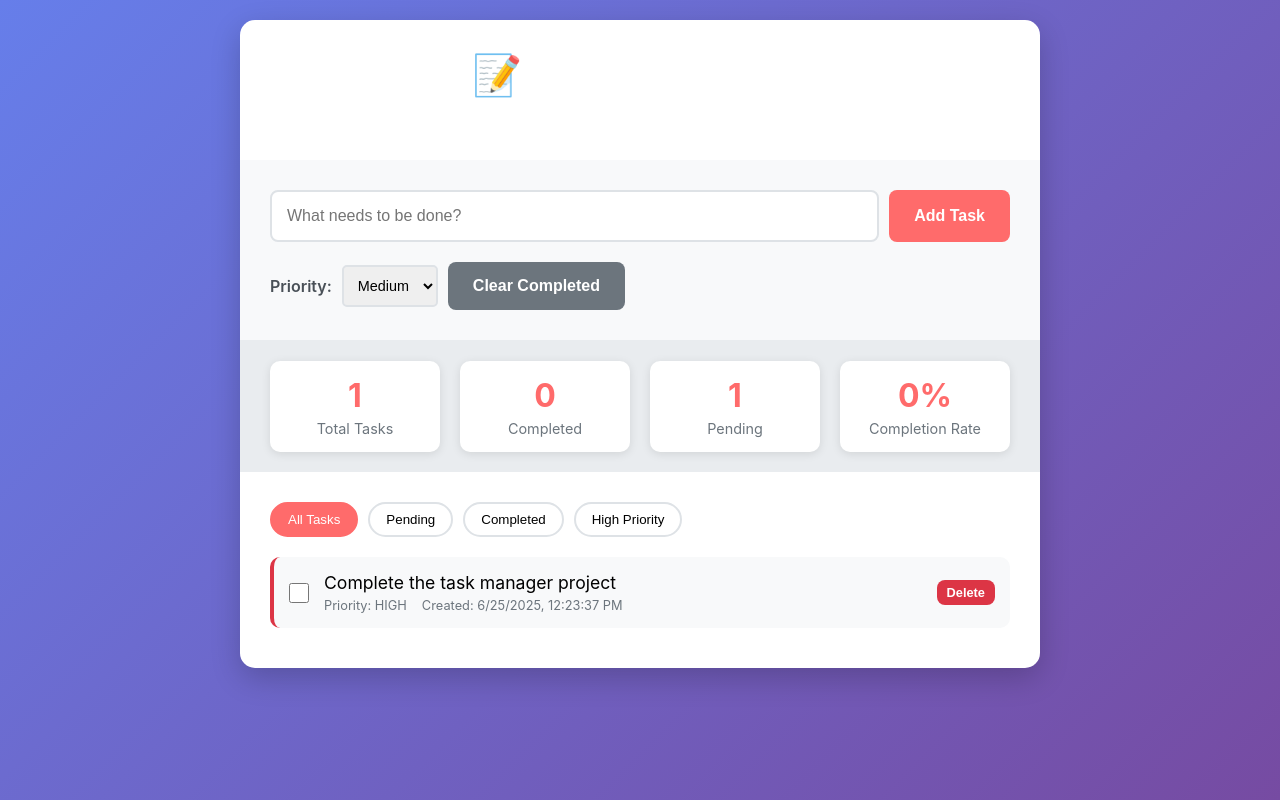
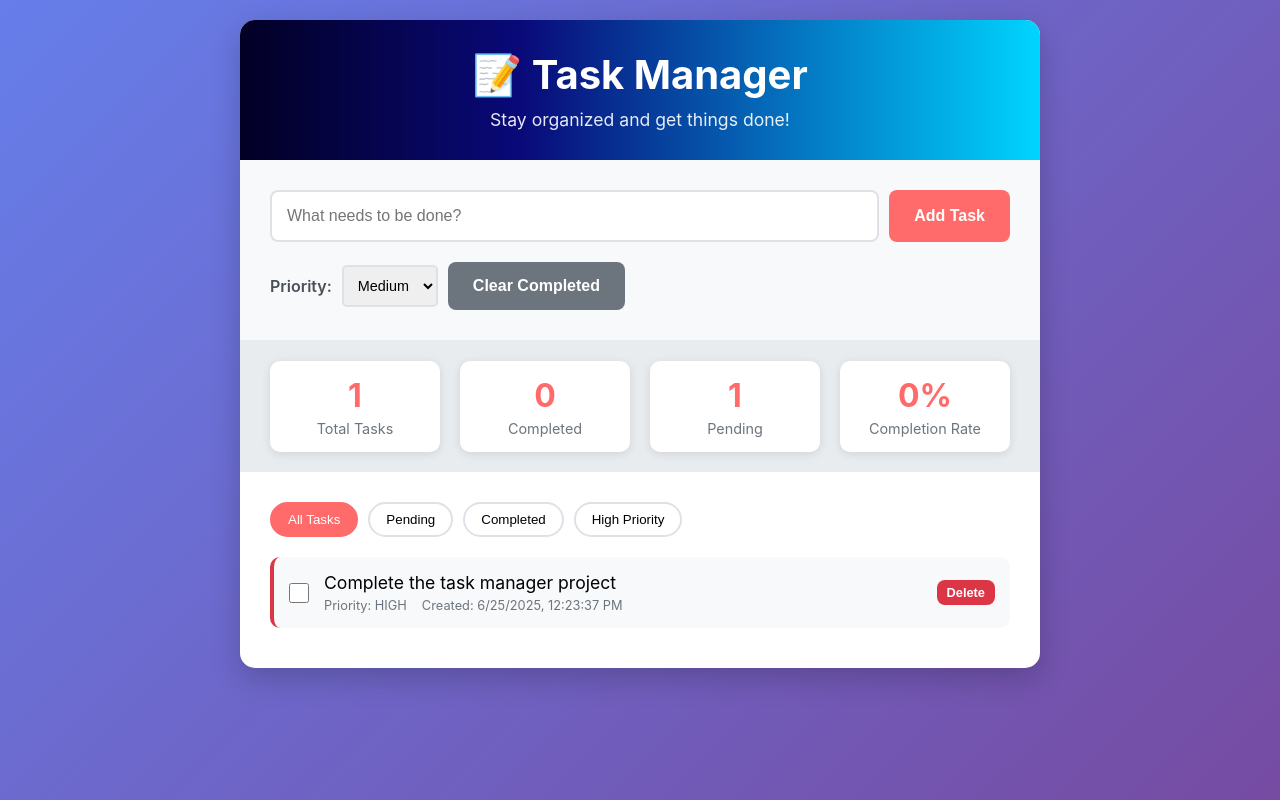
Before and after one commit to DEVA-DHARSHIN/task-manager, a plain HTML site: page index.html in a window 1280 px wide. Drawn offline with Linux system fonts and the light colour scheme.

Commit message:
index.html

```diff
--- a/index.html
+++ b/index.html
@@ -29,7 +29,7 @@
 
         /* Header */
         .header {
-            background: inear-gradient(90deg,rgba(2, 0, 36, 1) 0%, rgba(9, 9, 121, 1) 35%, rgba(0, 212, 255, 1) 100%);
+            background: linear-gradient(90deg, rgba(2, 0, 36, 1) 0%, rgba(9, 9, 121, 1) 35%, rgba(0, 212, 255, 1) 100%);
             padding: 30px;
             text-align: center;
             color: white;
```
